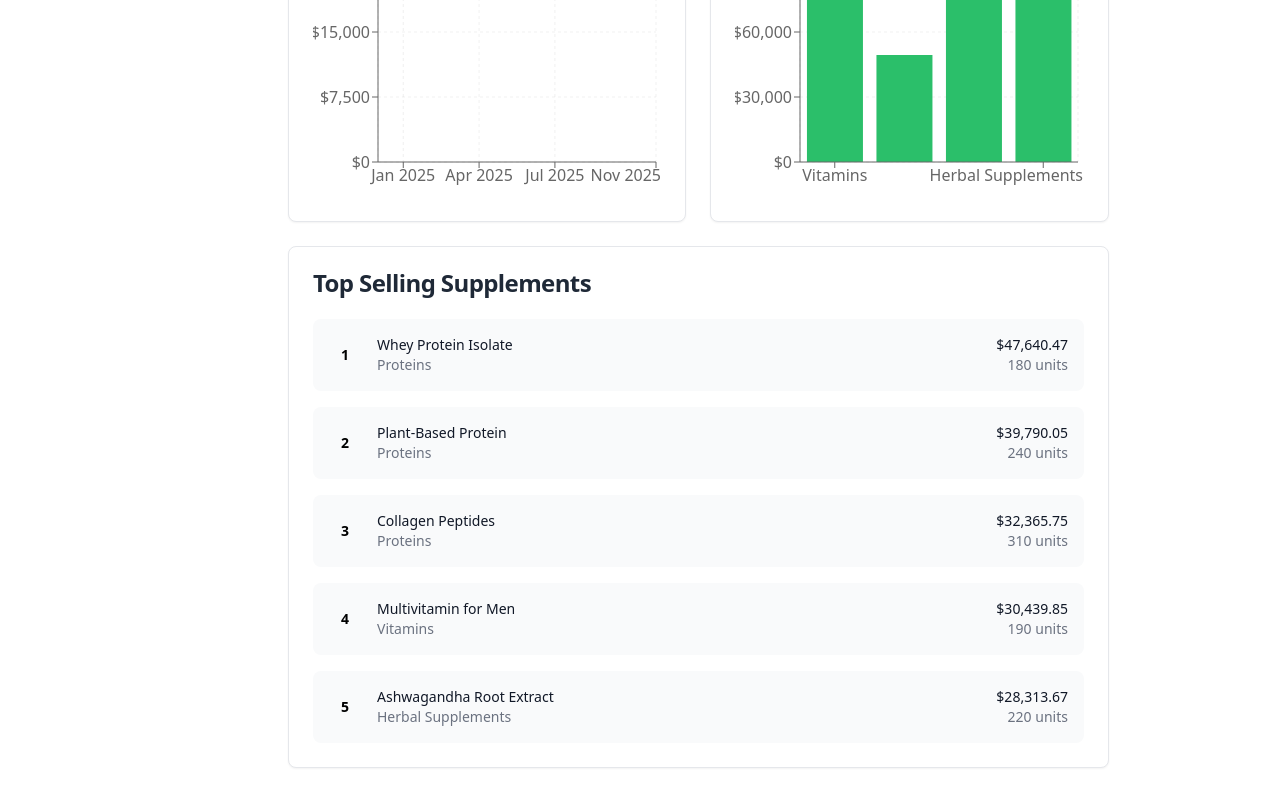
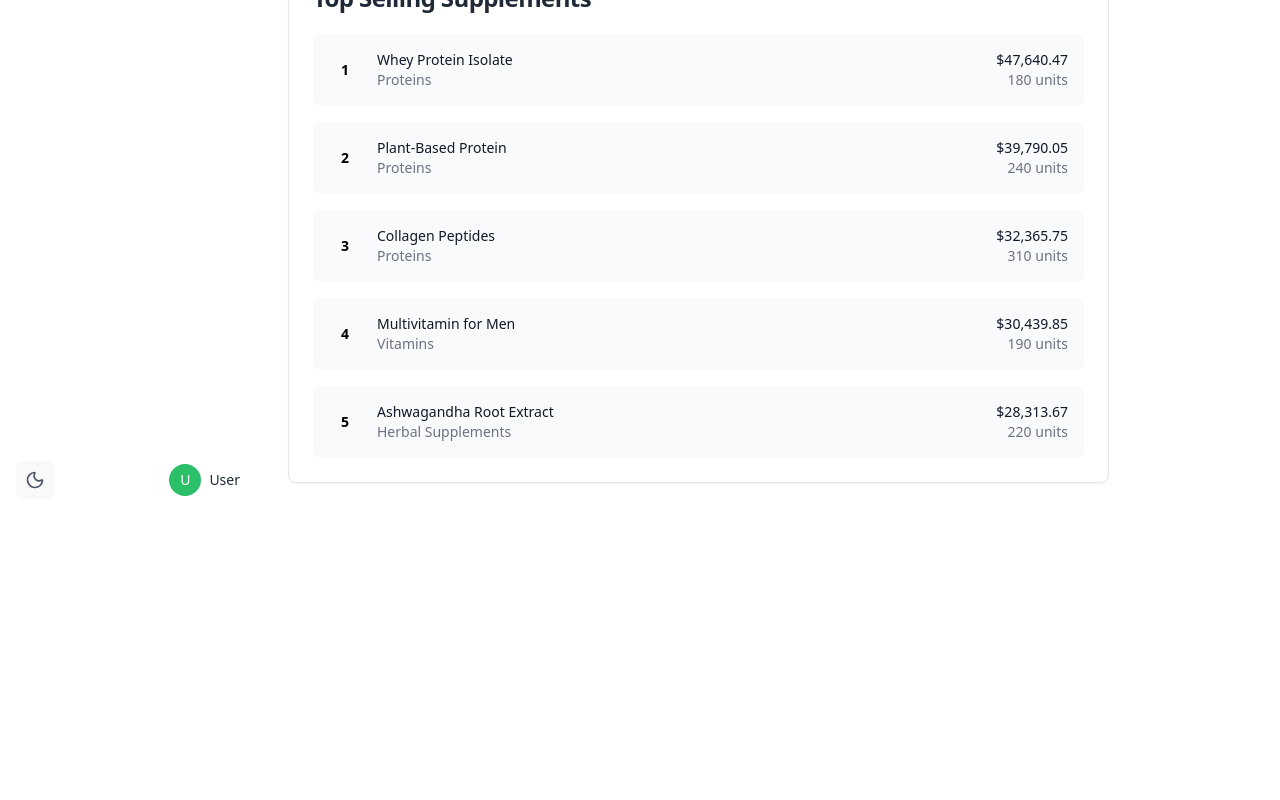
Before and after one commit to thebusdriverbucky-max/suppros, a React (Vite) app: page / in a window 1280 px wide. Shown: the part 731-1531 px from the top of the page. After the commit the page ends 1246 px from the top, so only its background shows below. Built offline with nearby package versions, Linux system fonts and the light colour scheme.

Commit message:
Update Layout and Styling for Analytics Pages

```diff
--- a/src/components/Layout.tsx
+++ b/src/components/Layout.tsx
@@ -35,7 +35,7 @@ export default function Layout({ children }: LayoutProps) {
   const location = useLocation();
 
   return (
-    <div className="min-h-screen bg-background">
+    <div className="min-h-screen bg-background lg:flex">
       {/* Mobile sidebar overlay */}
       {sidebarOpen && (
         <div
@@ -45,7 +45,7 @@ export default function Layout({ children }: LayoutProps) {
       )}
 
       {/* Sidebar */}
-      <div className={`fixed inset-y-0 left-0 z-50 w-64 bg-card transform ${sidebarOpen ? 'translate-x-0' : '-translate-x-full'} transition-transform duration-300 ease-in-out lg:translate-x-0 lg:static lg:inset-0`}>
+      <div className={`fixed inset-y-0 left-0 z-50 w-64 bg-card transform ${sidebarOpen ? 'translate-x-0' : '-translate-x-full'} transition-transform duration-300 ease-in-out lg:translate-x-0 lg:static lg:inset-0 lg:flex lg:flex-col lg:flex-shrink-0`}>
         <div className="flex items-center justify-center h-16 px-4 bg-primary">
           <img src="https://i.imgur.com/pd9H5Wt.png" alt="SupPros Logo" className="h-8 w-8 mr-2" />
           <h1 className="text-xl font-bold text-primary-foreground">SupPros</h1>
@@ -78,22 +78,50 @@ export default function Layout({ children }: LayoutProps) {
             })}
           </ul>
         </nav>
+
+        {/* Sidebar footer with theme toggle and profile */}
+        <div className="mt-auto px-4 py-4">
+          <div className="flex items-center justify-between">
+            {/* Dark mode toggle */}
+            <button
+              onClick={toggleTheme}
+              className="p-2 rounded-md text-muted-foreground hover:text-foreground hover:bg-muted transition-colors"
+              aria-label="Toggle theme"
+            >
+              {theme === 'dark' ? (
+                <Sun className="h-5 w-5" />
+              ) : (
+                <Moon className="h-5 w-5" />
+              )}
+            </button>
+
+            {/* Profile placeholder */}
+            <div className="flex items-center space-x-2">
+              <div className="h-8 w-8 rounded-full bg-primary flex items-center justify-center">
+                <span className="text-sm font-medium text-primary-foreground">U</span>
+              </div>
+              <span className="hidden lg:block text-sm font-medium text-foreground">
+                User
+              </span>
+            </div>
+          </div>
+        </div>
       </div>
 
       {/* Main content */}
-      <div className="lg:pl-64">
+      <div className="lg:flex-1">
         {/* Top header */}
-        <header className="bg-card shadow-sm border-b border-border">
+        <header className="bg-card shadow-sm border-b border-border lg:hidden">
           <div className="flex items-center justify-between h-16 px-4 sm:px-6 lg:px-8">
             <button
               type="button"
-              className="lg:hidden text-muted-foreground hover:text-foreground"
+              className="text-muted-foreground hover:text-foreground"
               onClick={() => setSidebarOpen(true)}
             >
               <Menu className="h-6 w-6" />
             </button>
 
-            <div className="flex-1 lg:flex-initial" />
+            <div className="flex-1" />
 
             <div className="flex items-center space-x-4">
               {/* Dark mode toggle */}
@@ -123,7 +151,7 @@ export default function Layout({ children }: LayoutProps) {
         </header>
 
         {/* Page content */}
-        <main className="p-4 sm:p-6 lg:p-8">
+        <main className="p-4 sm:p-6 lg:p-8 lg:flex-1">
           {children}
         </main>
       </div>
```
